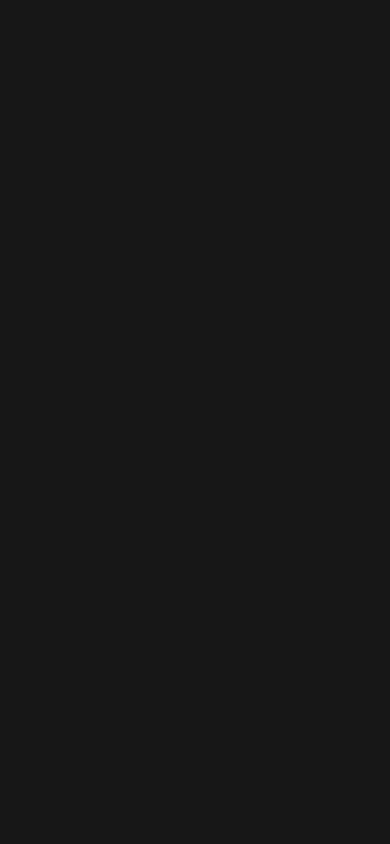
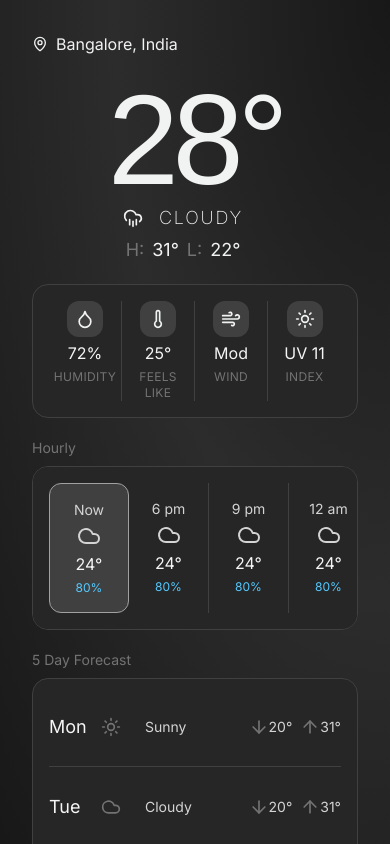
Before and after one commit to rxhulkrishna/Atmos, a React (Vite) app: page / in a window 390 px wide. Built offline with nearby package versions, Linux system fonts and the light colour scheme; a web font is replaced by a local one.

Commit message:
UI changes for responsive design

```diff
--- a/package.json
+++ b/package.json
@@ -11,6 +11,7 @@
   },
   "dependencies": {
     "@tailwindcss/vite": "^4.3.0",
+    "lucide-react": "^1.17.0",
     "react": "^19.2.6",
     "react-dom": "^19.2.6",
     "tailwindcss": "^4.3.0"
--- a/src/App.jsx
+++ b/src/App.jsx
@@ -2,7 +2,7 @@
 
 function App() {
   return (
-    <div className="h-screen bg-neutral-900 lg:overflow-hidden text-mist-100">
+    <div className="h-screen flex flex-col lg:justify-center overflow-y-auto text-mist-100">
       <Home />
     </div>
   );
--- a/src/Screens/Home.jsx
+++ b/src/Screens/Home.jsx
@@ -1,5 +1,10 @@
 import { useEffect, useState } from "react";
 import PageLoader from "../components/PageLoader";
+import { MapPin } from "lucide-react";
+import StatCard from "../components/StatCard";
+import HourlyForecast from "../components/HourlyForecast";
+import WeatherHero from "../components/WeatherHero";
+import DailyForecast from "../components/DailyForecast";
 
 function Home() {
   const [loading, setLoading] = useState(true);
@@ -13,7 +18,17 @@
     return <PageLoader />;
   }
 
-  return <div></div>;
+  return (
+    <main className="flex flex-col pb-8 m-8 gap-5 lg:grid lg:grid-cols-[1fr_1fr] lg:grid-rows-[auto_auto_auto] lg:gap-6 lg:m-12">
+      <header className="flex items-center gap-2 text-base lg:col-span-2 lg:self-start">
+        <MapPin size="16" /> Bangalore, India
+      </header>
+      <WeatherHero />
+      <StatCard />
+      <HourlyForecast label="Hourly" />
+      <DailyForecast label="5 Day Forecast"/>
+    </main>
+  );
 }
 
 export default Home;
--- /dev/null
+++ b/src/components/DailyForecast.jsx
@@ -0,0 +1,44 @@
+import { Cloud, CloudRain, Sun } from "lucide-react";
+import DaySlot from "./DaySlot";
+
+function DailyForecast({ label }) {
+  return (
+    <div className="flex flex-col gap-2">
+      <h3 className="text-sm text-neutral-500">{label}</h3>
+      <section className="flex flex-col justify-between overflow-x-auto bg-neutral-800 rounded-2xl py-2 px-4 border border-neutral-700 text-neutral-300 divide-y divide-neutral-700">
+        <DaySlot
+          day="Mon"
+          icon={<Sun size="20" />}
+          weather="Sunny"
+          temp={{ low: "20°", high: "31°" }}
+        />
+        <DaySlot
+          day="Tue"
+          icon={<Cloud size="20" />}
+          weather="Cloudy"
+          temp={{ low: "20°", high: "31°" }}
+        />
+        <DaySlot
+          day="Wed"
+          icon={<CloudRain size="20" />}
+          weather="Rain"
+          temp={{ low: "20°", high: "31°" }}
+        />
+        <DaySlot
+          day="Thr"
+          icon={<CloudRain size="20" />}
+          weather="Rain"
+          temp={{ low: "20°", high: "31°" }}
+        />
+        <DaySlot
+          day="Fri"
+          icon={<Sun size="20" />}
+          weather="Sunny"
+          temp={{ low: "20°", high: "31°" }}
+        />
+      </section>
+    </div>
+  );
+}
+
+export default DailyForecast;
--- /dev/null
+++ b/src/components/DaySlot.jsx
@@ -0,0 +1,25 @@
+import { ArrowDown, ArrowUp } from "lucide-react";
+
+function DaySlot({ day, icon, weather, temp }) {
+  return (
+    <div className="flex items-center justify-between min-h-[80px]">
+      <div className="flex items-center gap-3">
+        <span className="text-lg text-neutral-100 w-10">{day}</span>
+        <span className="w-6 text-neutral-500">{icon}</span>
+        <span className="text-sm text-neutral-300 ml-2">{weather}</span>
+      </div>
+      <div className="flex items-center gap-2">
+        <span className="flex text-sm text-neutral-500">
+          <ArrowDown size="20" />{" "}
+          <span className="text-neutral-300">{temp.low}</span>
+        </span>
+        <span className="flex text-sm text-neutral-500">
+          <ArrowUp size="20" />
+          <span className="text-neutral-300">{temp.high}</span>
+        </span>
+      </div>
+    </div>
+  );
+}
+
+export default DaySlot;
--- /dev/null
+++ b/src/components/HourSlot.jsx
@@ -0,0 +1,12 @@
+function HourSlot({time, icon, temp, rain, isActive}) {
+  return (
+    <div className={`flex flex-col flex-1 flex-shrink-0 items-center text-sm min-w-[80px] gap-1 py-4 px-2 ${isActive ? 'bg-neutral-700 border border-neutral-400 rounded-xl' : ''}`}>
+      <span className="">{time}</span>
+      <span className="">{icon}</span>
+      <span className="text-base text-neutral-100 ">{temp}</span>
+      <span className="text-[#55c9ff] text-xs">{rain}</span>
+    </div>
+  )
+}
+
+export default HourSlot
--- /dev/null
+++ b/src/components/HourlyForecast.jsx
@@ -0,0 +1,27 @@
+import { Cloud } from "lucide-react";
+import HourSlot from "./HourSlot";
+
+function HourlyForecast({ label }) {
+  return (
+    <div className="flex flex-col gap-2">
+      <h3 className="text-sm text-neutral-500">{label}</h3>
+
+      <section className="lg:self-center flex overflow-x-auto bg-neutral-800 rounded-2xl p-4 border border-neutral-700 text-neutral-300 divide-x divide-neutral-700 backdrop-blur-3xl lg:w-full">
+        <HourSlot
+          time="Now"
+          icon={<Cloud />}
+          temp="24°"
+          rain="80%"
+          isActive={true}
+        />
+        <HourSlot time="6 pm" icon={<Cloud />} temp="24°" rain="80%" />
+        <HourSlot time="9 pm" icon={<Cloud />} temp="24°" rain="80%" />
+        <HourSlot time="12 am" icon={<Cloud />} temp="24°" rain="80%" />
+        <HourSlot time="6 am " icon={<Cloud />} temp="24°" rain="80%" />
+        <HourSlot time="9 am" icon={<Cloud />} temp="24°" rain="80%" />
+      </section>
+    </div>
+  );
+}
+
+export default HourlyForecast;
--- a/src/components/PageLoader.jsx
+++ b/src/components/PageLoader.jsx
@@ -1,7 +1,7 @@
 function PageLoader() {
   return (
     <div className="flex min-h-screen items-center p-5 justify-center">
-      <div className="logo text-neutral-100 text-xl">ATMOS</div>
+      <div className="logo text-neutral-100 text-3xl font-extrabold">ATMOS</div>
     </div>
   );
 }
--- /dev/null
+++ b/src/components/StatCard.jsx
@@ -0,0 +1,19 @@
+import StatItem from "../components/StatItem";
+import { Droplet, Sun, Thermometer, Wind } from "lucide-react";
+
+function StatCard() {
+  return (
+    <section className="grid grid-cols-4 bg-neutral-800 rounded-2xl p-4 border border-neutral-700 divide-x divide-neutral-700 lg:items-center">
+      <StatItem icon={<Droplet size="20" />} value={"72%"} title="HUMIDITY" />
+      <StatItem
+        icon={<Thermometer size="20" />}
+        value={"25°"}
+        title="FEELS LIKE"
+      />
+      <StatItem icon={<Wind size="20" />} value={"Mod"} title="WIND" />
+      <StatItem icon={<Sun size="20" />} value={"UV 11"} title="INDEX" />
+    </section>
+  );
+}
+
+export default StatCard;
--- /dev/null
+++ b/src/components/StatItem.jsx
@@ -0,0 +1,11 @@
+function StatItem({ icon, value, title }) {
+  return (
+     <div className="flex flex-col items-center gap-1 px-2">
+      <span className="bg-neutral-700 p-2 rounded-xl">{icon}</span>
+      <span className="text-base text-neutral-100">{value}</span>
+      <span className="text-neutral-500 text-xs uppercase tracking-wide text-center">{title}</span>
+    </div>
+  );
+}
+
+export default StatItem;
--- /dev/null
+++ b/src/components/WeatherHero.jsx
@@ -0,0 +1,23 @@
+import { CloudRainIcon } from "lucide-react";
+
+function WeatherHero() {
+  return (
+    <section className="flex flex-col items-center lg:self-center">
+      <span className="heading text-9xl tracking-tighter">28°</span>
+      <span className="flex gap-4 relative right-3 text-lg font-extralight items-center">
+        <CloudRainIcon size="20" />{" "}
+        <span className="tracking-widest">CLOUDY</span>
+      </span>
+      <div className="flex gap-2 mt-1">
+        <span className="flex gap-2 relative right-3 text-lg items-center text-neutral-100">
+          <span className="text-neutral-500">H:</span> 31°
+        </span>
+        <span className="flex gap-2 relative right-3 text-lg items-center">
+          <span className="text-neutral-500">L:</span> 22°
+        </span>
+      </div>
+    </section>
+  );
+}
+
+export default WeatherHero;
--- a/src/index.css
+++ b/src/index.css
@@ -10,11 +10,37 @@
   }
 }
 
+body {
+  background: radial-gradient(at top right, #181818, #2c2c2c,#181818);
+}
+
 .heading {
     font-family: "Clash Display", sans-serif;
   }
 
 .logo {
+  color: transparent;
   font-family: "Clash Display", sans-serif;
   letter-spacing: -0.05em;
+  background: linear-gradient(
+  90deg,
+  #3f3f3f 0%,
+  #202020 25%,
+  #141414 50%,
+  #202020 75%,
+  #3f3f3f 100%
+);
+  background-clip: text;
+  --webkit-background-clip: text;
+  background-size: 400% 100%;
+  animation: shine 6s linear infinite;
 }
+
+@keyframes shine {
+  from {
+    background-position: 400% 50%;
+  }
+  to {
+    background-position: -400% 0%;
+  }
+}
```
Also changed, not shown: 2 other files (tests, documents, lock files or other folders).
